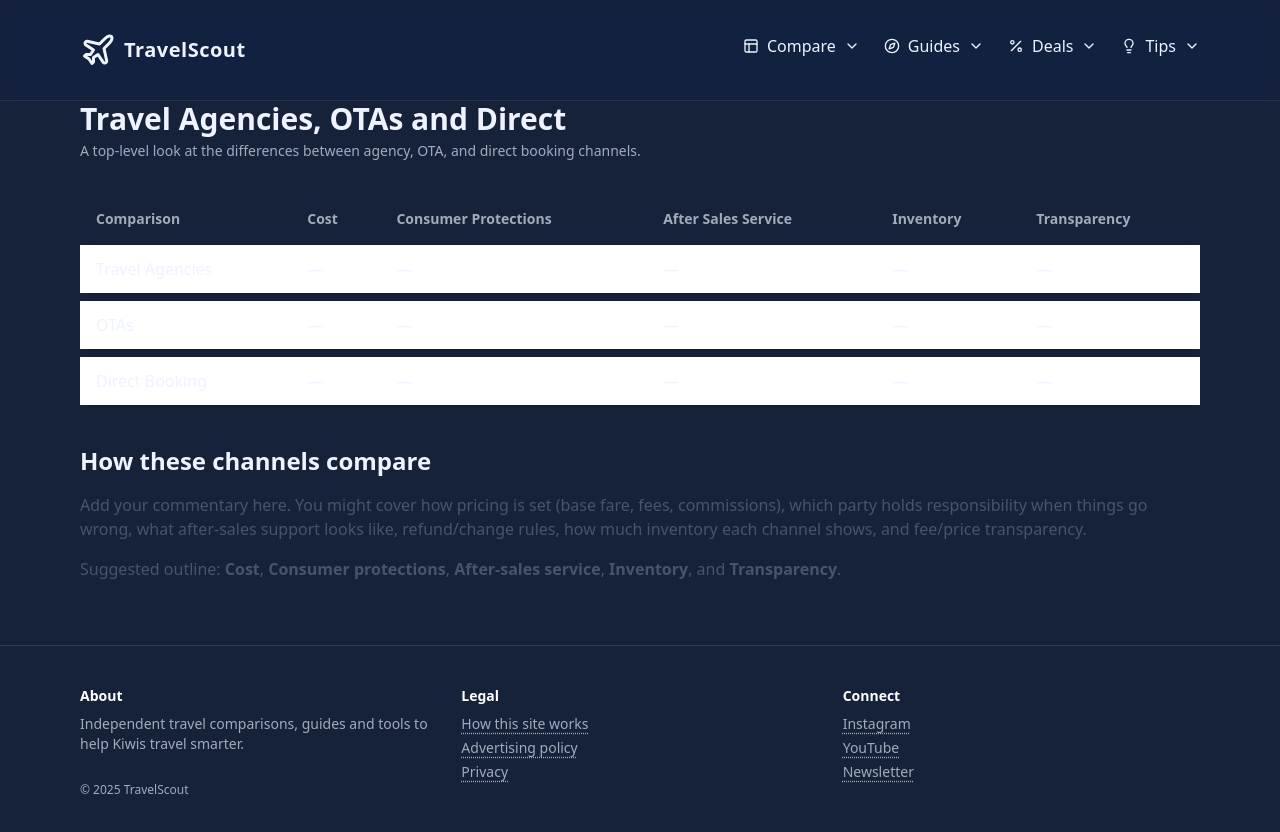
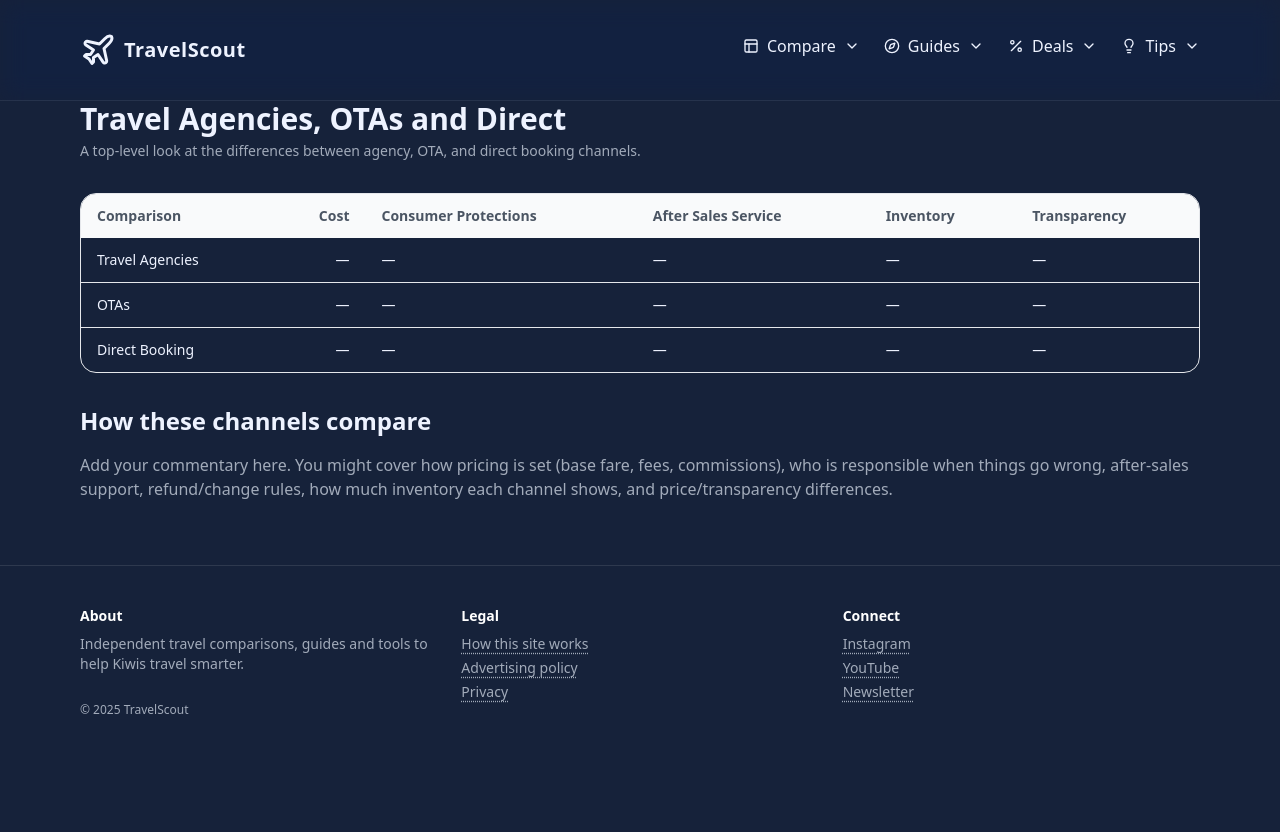
Before and after one commit to BrettWS2025/travelscout, a Next.js app: page /compare/travel-agencies-otas-and-direct in a window 1280 px wide. Shown: the top 832 px of the page. After the commit the page ends 800 px from the top, so only its background shows below. Built offline with nearby package versions, Linux system fonts and the light colour scheme.

Commit message:
Update page.tsx

```diff
--- a/app/(marketing)/compare/travel-agencies-otas-and-direct/page.tsx
+++ b/app/(marketing)/compare/travel-agencies-otas-and-direct/page.tsx
@@ -1,21 +1,23 @@
+import ComparisonTable, { type ProductsColumn } from "@/components/ComparisonTable";
+import type { ProductOffer } from "@/lib/products";
+
 export const metadata = {
   title: "Travel Agencies, OTAs and Direct — Compare",
-  description:
-    "High-level comparison of travel agencies, online travel agencies (OTAs), and booking direct.",
+  description: "High-level comparison of travel agencies, online travel agencies (OTAs), and booking direct.",
 };
 
-type ChannelRow = {
-  name: string;
-  cost: string;
-  protections: string;
-  afterSales: string;
-  inventory: string;
-  transparency: string;
+type ChannelRow = ProductOffer & {
+  cost?: string;
+  protections?: string;
+  afterSales?: string;
+  inventory?: string;
+  transparency?: string;
 };
 
 const rows: ChannelRow[] = [
   {
-    name: "Travel Agencies",
+    id: "agency",
+    vendor: "Travel Agencies",
     cost: "—",
     protections: "—",
     afterSales: "—",
@@ -23,7 +25,8 @@ const rows: ChannelRow[] = [
     transparency: "—",
   },
   {
-    name: "OTAs",
+    id: "ota",
+    vendor: "OTAs",
     cost: "—",
     protections: "—",
     afterSales: "—",
@@ -31,7 +34,8 @@ const rows: ChannelRow[] = [
     transparency: "—",
   },
   {
-    name: "Direct Booking",
+    id: "direct",
+    vendor: "Direct Booking",
     cost: "—",
     protections: "—",
     afterSales: "—",
@@ -40,58 +44,45 @@ const rows: ChannelRow[] = [
   },
 ];
 
+// Use ComparisonTable’s column model; we provide custom cells to show our fields.
+// Keys are from the component’s union and are fine even if not used for sorting.
+const columns: ProductsColumn[] = [
+  { key: "vendor", header: "Comparison", sortable: false },
+  { key: "price", header: "Cost", sortable: false, cell: (row) => (row as ChannelRow).cost ?? "—" },
+  { key: "policy", header: "Consumer Protections", sortable: false, cell: (row) => (row as ChannelRow).protections ?? "—" },
+  { key: "policy", header: "After Sales Service", sortable: false, cell: (row) => (row as ChannelRow).afterSales ?? "—" },
+  { key: "policy", header: "Inventory", sortable: false, cell: (row) => (row as ChannelRow).inventory ?? "—" },
+  { key: "policy", header: "Transparency", sortable: false, cell: (row) => (row as ChannelRow).transparency ?? "—" },
+];
+
 export default function Page() {
   return (
     <section className="space-y-8">
       <header className="space-y-1">
-        <h1 className="text-3xl font-bold">Travel Agencies, OTAs and Direct</h1>
+        <h1 className="text-3xl font-bold" style={{ color: "var(--text)" }}>
+          Travel Agencies, OTAs and Direct
+        </h1>
         <p className="text-sm" style={{ color: "var(--muted)" }}>
           A top‑level look at the differences between agency, OTA, and direct booking channels.
         </p>
       </header>
 
-      {/* Comparison table */}
-      <div className="overflow-x-auto">
-        <table className="min-w-full text-left border-separate border-spacing-y-2">
-          <thead>
-            <tr className="text-sm" style={{ color: "var(--muted)" }}>
-              <th className="px-4 py-2">Comparison</th>
-              <th className="px-4 py-2">Cost</th>
-              <th className="px-4 py-2">Consumer Protections</th>
-              <th className="px-4 py-2">After Sales Service</th>
-              <th className="px-4 py-2">Inventory</th>
-              <th className="px-4 py-2">Transparency</th>
-            </tr>
-          </thead>
-          <tbody>
-            {rows.map((r) => (
-              <tr key={r.name} className="bg-white rounded-xl shadow">
-                <th scope="row" className="px-4 py-3 font-medium">
-                  {r.name}
-                </th>
-                <td className="px-4 py-3">{r.cost}</td>
-                <td className="px-4 py-3">{r.protections}</td>
-                <td className="px-4 py-3">{r.afterSales}</td>
-                <td className="px-4 py-3">{r.inventory}</td>
-                <td className="px-4 py-3">{r.transparency}</td>
-              </tr>
-            ))}
-          </tbody>
-        </table>
-      </div>
+      {/* Comparison table using the shared component, on a dark background */}
+      <ComparisonTable
+        rows={rows}
+        columns={columns}
+        maxColumns={6}
+        emptyText="No comparison rows yet."
+        tone="onDark"
+      />
 
       {/* Editorial section below the table */}
-      <article className="space-y-4">
+      <article className="space-y-4" style={{ color: "var(--text)" }}>
         <h2 className="text-2xl font-semibold">How these channels compare</h2>
-        <p className="text-slate-600">
+        <p style={{ color: "var(--muted)" }}>
           Add your commentary here. You might cover how pricing is set (base fare, fees, commissions),
-          which party holds responsibility when things go wrong, what after‑sales support looks like,
-          refund/change rules, how much inventory each channel shows, and fee/price transparency.
-        </p>
-        <p className="text-slate-600">
-          Suggested outline: <strong>Cost</strong>, <strong>Consumer protections</strong>,{" "}
-          <strong>After‑sales service</strong>, <strong>Inventory</strong>, and{" "}
-          <strong>Transparency</strong>.
+          who is responsible when things go wrong, after‑sales support, refund/change rules, how much
+          inventory each channel shows, and price/transparency differences.
         </p>
       </article>
     </section>
```
